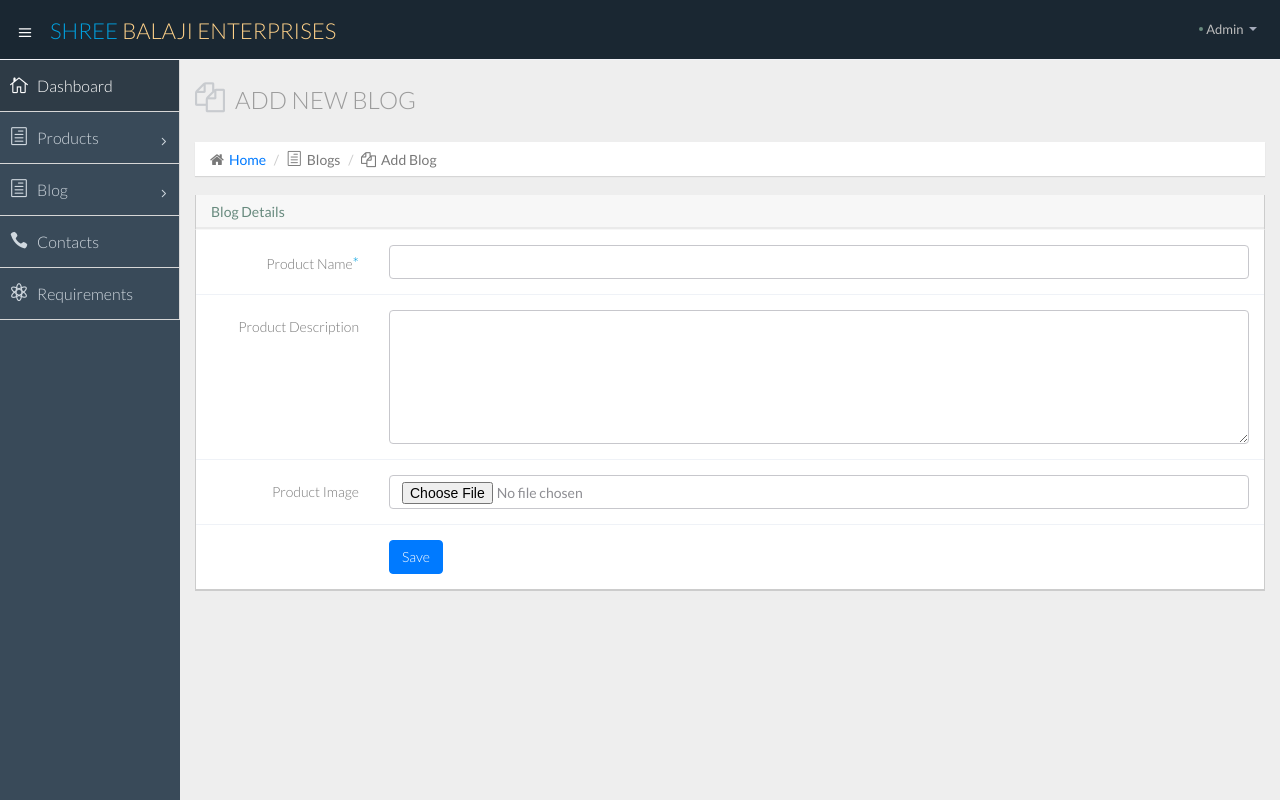
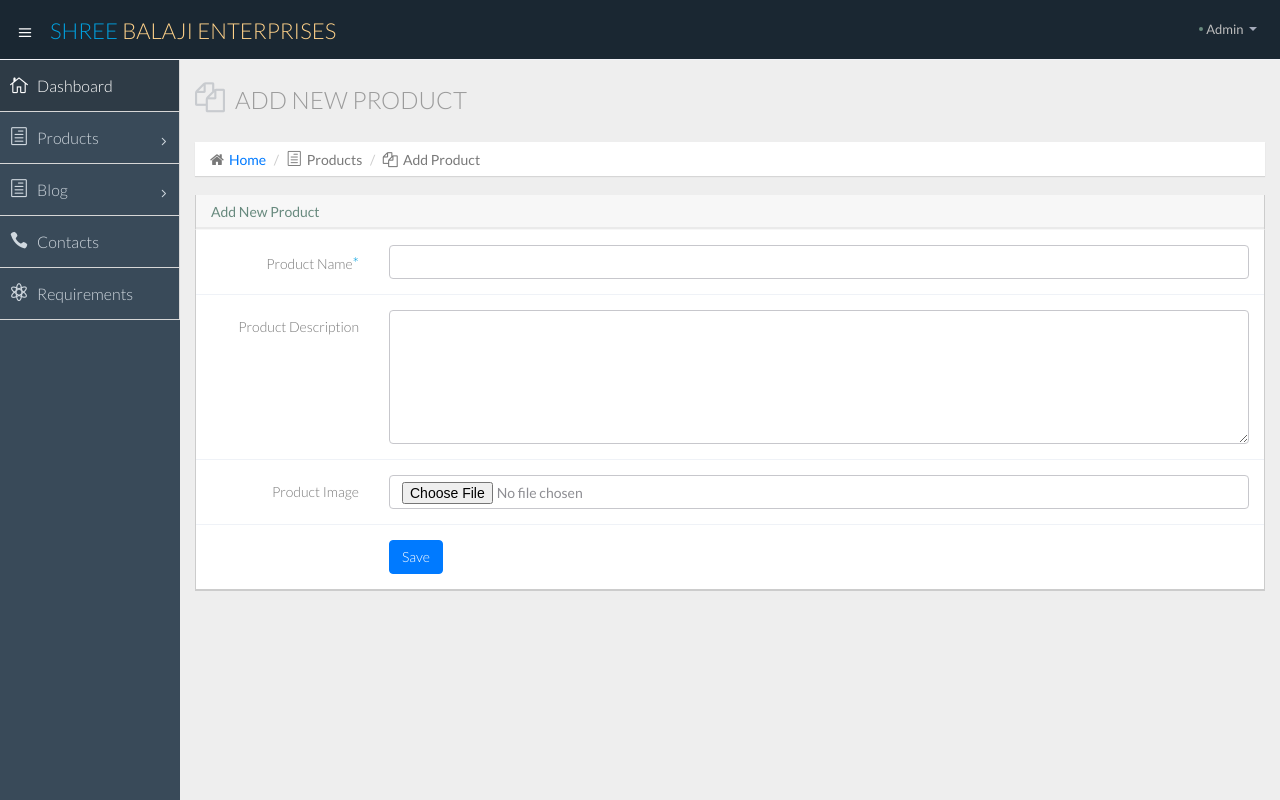
Before and after one commit to Saurabh114/ShreeBalajiEnterprises, a PHP site: page /Admin/add_blog.php in a window 1280 px wide. Run offline with PHP 8.4, Linux system fonts and the light colour scheme; some libraries are stand-ins or nearby versions.

Commit message:
Update add_blog.php

```diff
--- a/Admin/add_blog.php
+++ b/Admin/add_blog.php
@@ -36,11 +36,11 @@
       <section class="wrapper">
         <div class="row">
           <div class="col-lg-12">
-            <h3 class="page-header"><i class="fa fa-files-o"></i> Add New Blog</h3>
+            <h3 class="page-header"><i class="fa fa-files-o"></i> Add New Product</h3>
             <ol class="breadcrumb">
               <li><i class="fa fa-home"></i><a href="index.php">Home</a></li>
-              <li><i class="icon_document_alt"></i>Blogs</li>
-              <li><i class="fa fa-files-o"></i>Add Blog</li>
+              <li><i class="icon_document_alt"></i>Products</li>
+              <li><i class="fa fa-files-o"></i>Add Product</li>
             </ol>
           </div>
         </div>
@@ -49,7 +49,7 @@
           <div class="col-lg-12">
             <section class="panel">
               <header class="panel-heading">
-                Blog Details
+                Add New Product
               </header>
               <div class="panel-body">
                 <div class="form">
```
